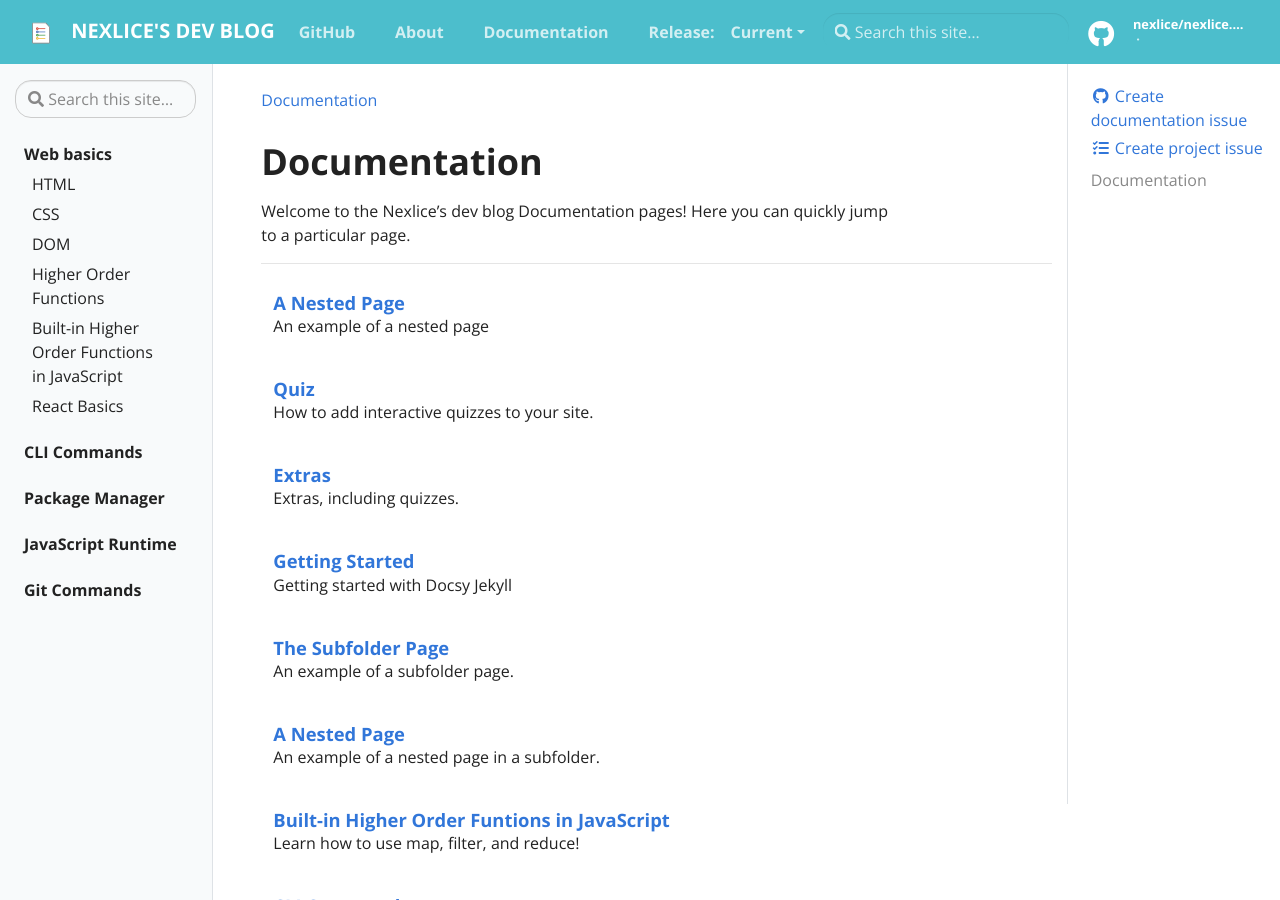
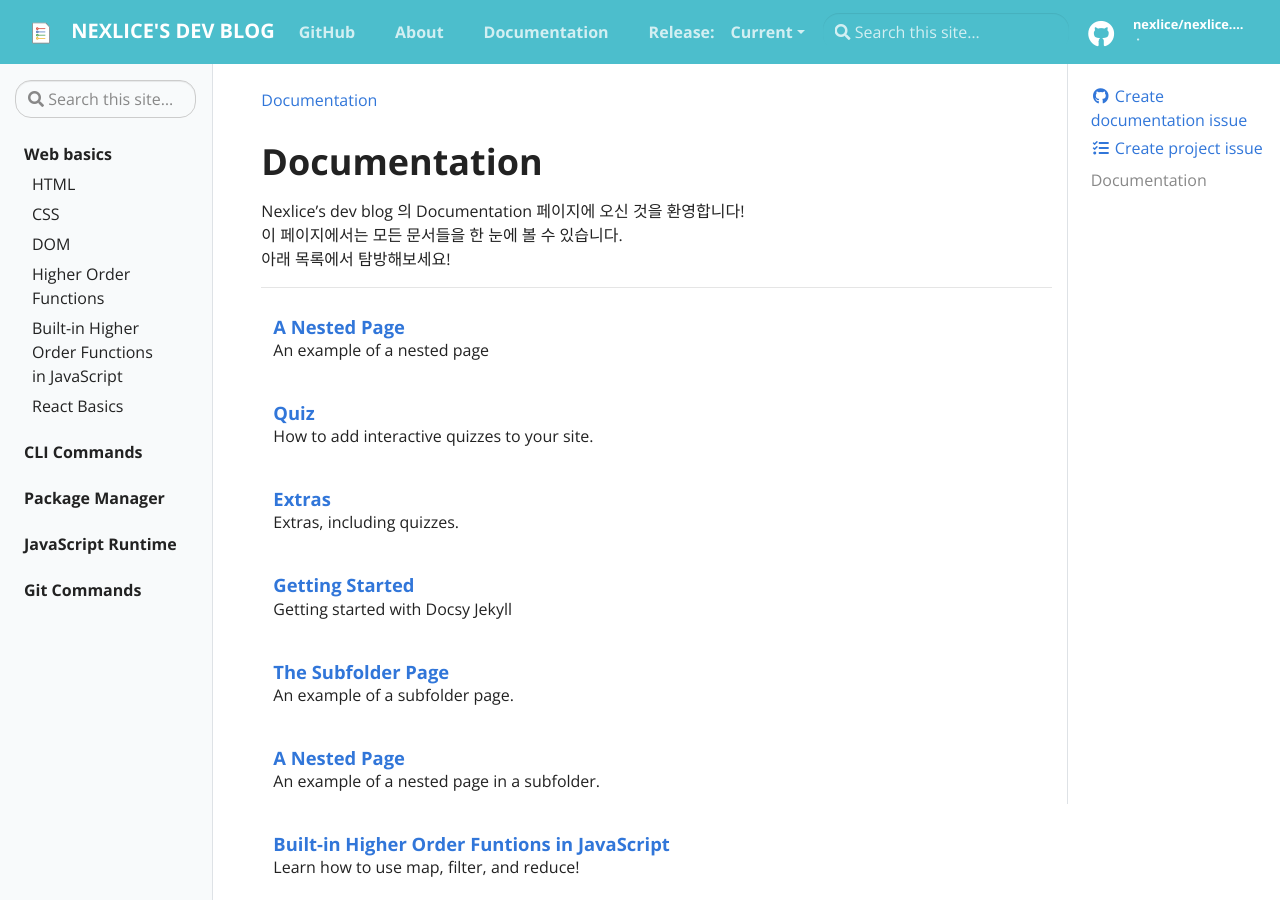
Before and after one commit to nexlice/nexlice.github.io, a Jekyll site: the page built from pages/docs.md, in a window 1280 px wide and 900 px high. Built offline with Jekyll 4.4.1, drawn with Linux system fonts in a browser that asks for light colours.

Commit message:
docs : docs.md

```diff
--- a/pages/docs.md
+++ b/pages/docs.md
@@ -6,8 +6,12 @@ permalink: /docs/
 
 # Documentation
 
-Welcome to the {{ site.title }} Documentation pages! Here you can quickly jump to a
-particular page.
+<!-- Welcome to the {{ site.title }} Documentation pages! Here you can quickly jump to a
+particular page. -->
+
+{{ site.title }} 의 Documentation 페이지에 오신 것을 환영합니다!
+이 페이지에서는 모든 문서들을 한 눈에 볼 수 있습니다.
+아래 목록에서 탐방해보세요!
 
 <div class="section-index">
     <hr class="panel-line">
```
